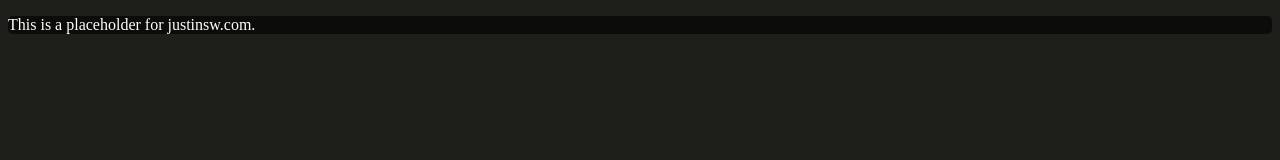
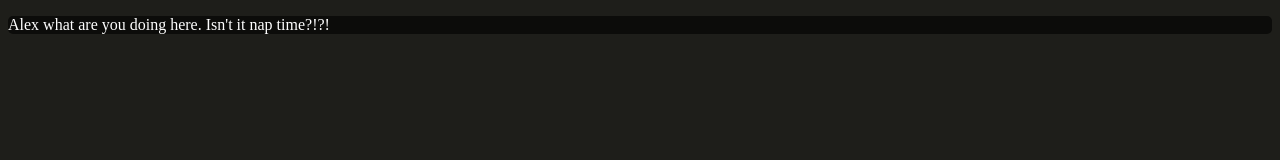
Before and after one commit to jswill/jswill.github.io, a plain HTML site: page index.html in a window 1280 px wide. Drawn offline with Linux system fonts and the light colour scheme.

Commit message:
Update index.html

```diff
--- a/index.html
+++ b/index.html
@@ -25,7 +25,7 @@
   </header>
 
   <div id="container" class="container">
-    <p>This is a placeholder for justinsw.com.</p>
+    <p>Alex what are you doing here. Isn't it nap time?!?!</p>
   </div> <!--! end of #container -->
 
   <footer>
```
